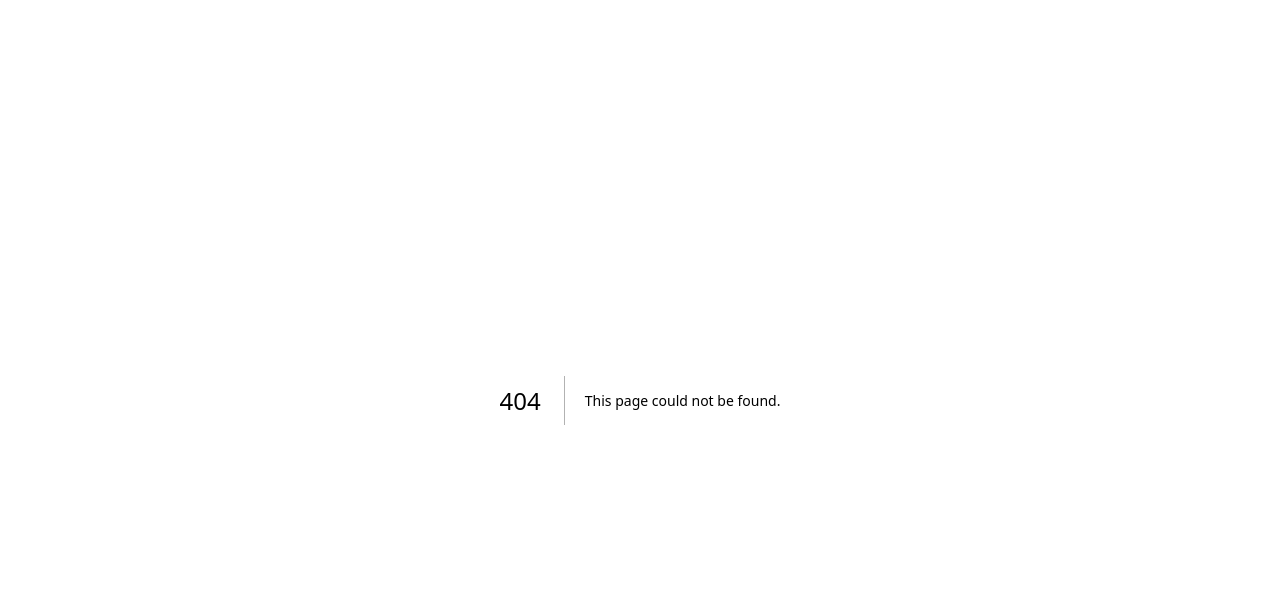
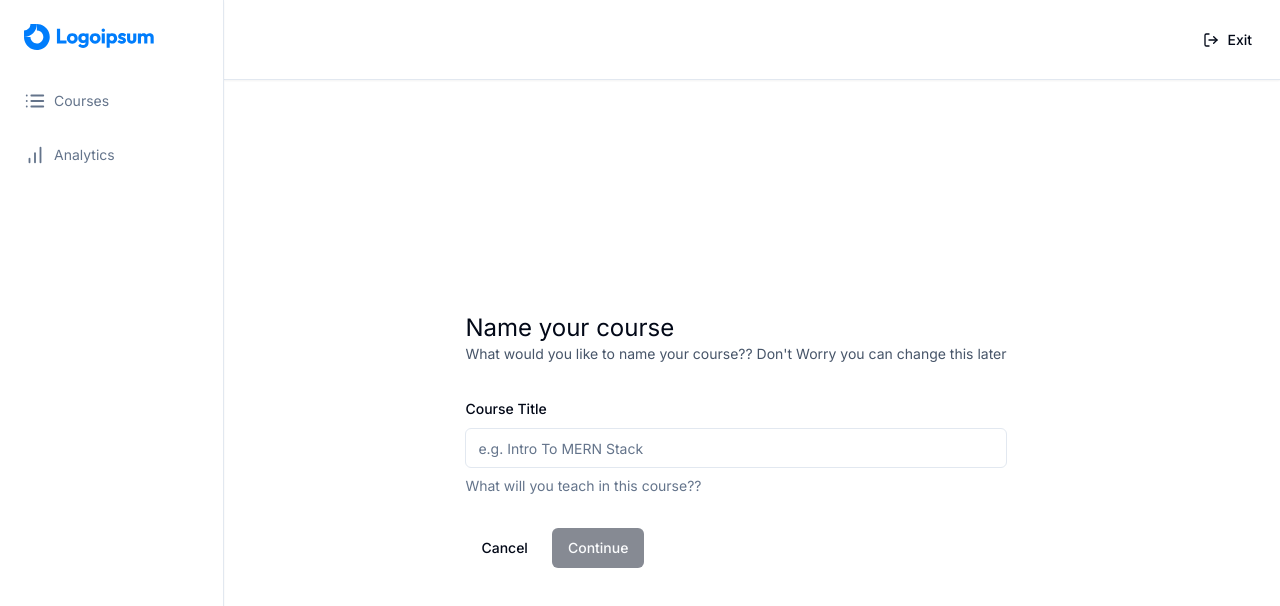
Before and after one commit to Tanish0023/lms-platform, a Next.js app: page /teacher/create in a window 1280 px wide. Before the commit this address had no page. Shown: the top 606 px of the page. Built offline with nearby package versions, Linux system fonts and the light colour scheme.

Commit message:
Configure DB

```diff
--- a/app/(dashboard)/(routes)/teacher/courses/page.tsx
+++ b/app/(dashboard)/(routes)/teacher/courses/page.tsx
@@ -1,6 +1,14 @@
+import { Button } from "@/components/ui/button";
+import Link from "next/link";
+
 const CoursesPage = () => {
-    return ( <div>
-        This is courses page
+    return (
+    <div className="p-6">
+        <Link href="/teacher/create">
+            <Button>
+                New Course
+            </Button>
+        </Link>
     </div> );
 }
 
--- /dev/null
+++ b/app/(dashboard)/(routes)/teacher/create/page.tsx
@@ -0,0 +1,104 @@
+"use client"
+
+import * as z from "zod"
+import axios from "axios";
+import {zodResolver} from "@hookform/resolvers/zod"
+import {useForm} from "react-hook-form";
+import { useRouter } from "next/navigation";
+
+//Shadcn import
+import {
+    Form,
+    FormControl,
+    FormDescription,
+    FormField,
+    FormItem,
+    FormLabel,
+    FormMessage
+} from "@/components/ui/form"
+import {Button} from "@/components/ui/button"
+import { Input } from "@/components/ui/input";
+import { title } from "process";
+import Link from "next/link";
+import toast from "react-hot-toast";
+
+
+const formSchema = z.object({
+    title: z.string().min(1,{
+        message:"Title is required"
+    }),
+
+})
+
+const CreatePage = () => {
+    const router = useRouter();
+
+    const form = useForm<z.infer<typeof formSchema>>({
+        resolver: zodResolver(formSchema),
+        defaultValues: {
+            title: ""
+        }
+    })
+
+    const {isSubmitting, isValid} = form.formState;
+
+
+    const onSubmit =  async (values: z.infer<typeof formSchema>) =>{
+        try{
+            const response = await axios.post("/api/course",values);
+            router.push(`/teacher/courses/${response.data.id}`)
+        }
+        catch(err){
+            toast.error("Something Went wrong!!")
+
+        }
+    }
+
+    return (
+        <div className="max-w-5xl max-auto flex md:items-center md:justify-center h-full p-6">
+            <div>
+                <h1 className="text-2xl">
+                    Name your course
+                </h1>
+                <p className="text-sm text-slate-600">
+                    What would you like to name your course?? Don't Worry you can change this later
+                </p>
+
+                <Form {...form}>
+                    <form onSubmit={form.handleSubmit(onSubmit)} className="space-y-8 mt-8">
+                        <FormField control={form.control} name="title"
+                        render={({field})=>(
+                            <FormItem>
+                                <FormLabel>
+                                    Course Title
+                                </FormLabel>
+                                <FormControl>
+                                    <Input disabled={isSubmitting}
+                                    placeholder="e.g. Intro To MERN Stack"
+                                    {...field}/>
+                                </FormControl>
+                                <FormDescription>
+                                    What will you teach in this course??
+                                </FormDescription>
+                                <FormMessage/>
+                            </FormItem>
+                        )}/>
+                        <div className="flex items-center gap-x-2">
+                            <Link href="/">
+                                <Button type="button" variant="ghost">
+                                    Cancel
+                                </Button>
+                            </Link>
+                            <Button type="submit" disabled={!isValid || isSubmitting}>
+                                Continue
+                            </Button>
+                        </div>
+                    </form>
+                </Form>
+
+            </div>
+        </div>
+     );
+}
+
+export default CreatePage;
--- a/app/layout.tsx
+++ b/app/layout.tsx
@@ -2,6 +2,7 @@
 import type { Metadata } from 'next'
 import { Inter } from 'next/font/google'
 import {ClerkProvider} from '@clerk/nextjs'
+import { ToastProvider } from '@/components/providers/toaster-provider'
 
 const inter = Inter({ subsets: ['latin'] })
 
@@ -18,7 +19,10 @@
   return (
     <ClerkProvider>
       <html lang="en">
-        <body className={inter.className}>{children}</body>
+        <body className={inter.className}>
+          <ToastProvider/>
+          {children}
+        </body>
       </html>
     </ClerkProvider>
   )
--- /dev/null
+++ b/components/providers/toaster-provider.tsx
@@ -0,0 +1,7 @@
+"use client"
+
+import {Toaster} from "react-hot-toast";
+
+export const ToastProvider = () => {
+    return <Toaster/>
+}
--- /dev/null
+++ b/components/ui/form.tsx
@@ -0,0 +1,178 @@
+"use client"
+
+import * as React from "react"
+import * as LabelPrimitive from "@radix-ui/react-label"
+import { Slot } from "@radix-ui/react-slot"
+import {
+  Controller,
+  ControllerProps,
+  FieldPath,
+  FieldValues,
+  FormProvider,
+  useFormContext,
+} from "react-hook-form"
+
+import { cn } from "@/lib/utils"
+import { Label } from "@/components/ui/label"
+
+const Form = FormProvider
+
+type FormFieldContextValue<
+  TFieldValues extends FieldValues = FieldValues,
+  TName extends FieldPath<TFieldValues> = FieldPath<TFieldValues>
+> = {
+  name: TName
+}
+
+const FormFieldContext = React.createContext<FormFieldContextValue>(
+  {} as FormFieldContextValue
+)
+
+const FormField = <
+  TFieldValues extends FieldValues = FieldValues,
+  TName extends FieldPath<TFieldValues> = FieldPath<TFieldValues>
+>({
+  ...props
+}: ControllerProps<TFieldValues, TName>) => {
+  return (
+    <FormFieldContext.Provider value={{ name: props.name }}>
+      <Controller {...props} />
+    </FormFieldContext.Provider>
+  )
+}
+
+const useFormField = () => {
+  const fieldContext = React.useContext(FormFieldContext)
+  const itemContext = React.useContext(FormItemContext)
+  const { getFieldState, formState } = useFormContext()
+
+  const fieldState = getFieldState(fieldContext.name, formState)
+
+  if (!fieldContext) {
+    throw new Error("useFormField should be used within <FormField>")
+  }
+
+  const { id } = itemContext
+
+  return {
+    id,
+    name: fieldContext.name,
+    formItemId: `${id}-form-item`,
+    formDescriptionId: `${id}-form-item-description`,
+    formMessageId: `${id}-form-item-message`,
+    ...fieldState,
+  }
+}
+
+type FormItemContextValue = {
+  id: string
+}
+
+const FormItemContext = React.createContext<FormItemContextValue>(
+  {} as FormItemContextValue
+)
+
+const FormItem = React.forwardRef<
+  HTMLDivElement,
+  React.HTMLAttributes<HTMLDivElement>
+>(({ className, ...props }, ref) => {
+  const id = React.useId()
+
+  return (
+    <FormItemContext.Provider value={{ id }}>
+      <div ref={ref} className={cn("space-y-2", className)} {...props} />
+    </FormItemContext.Provider>
+  )
+})
+FormItem.displayName = "FormItem"
+
+const FormLabel = React.forwardRef<
+  React.ElementRef<typeof LabelPrimitive.Root>,
+  React.ComponentPropsWithoutRef<typeof LabelPrimitive.Root>
+>(({ className, ...props }, ref) => {
+  const { error, formItemId } = useFormField()
+
+  return (
+    <Label
+      ref={ref}
+      className={cn(error && "text-destructive", className)}
+      htmlFor={formItemId}
+      {...props}
+    />
+  )
+})
+FormLabel.displayName = "FormLabel"
+
+const FormControl = React.forwardRef<
+  React.ElementRef<typeof Slot>,
+  React.ComponentPropsWithoutRef<typeof Slot>
+>(({ ...props }, ref) => {
+  const { error, formItemId, formDescriptionId, formMessageId } = useFormField()
+
+  return (
+    <Slot
+      ref={ref}
+      id={formItemId}
+      aria-describedby={
+        !error
+          ? `${formDescriptionId}`
+          : `${formDescriptionId} ${formMessageId}`
+      }
+      aria-invalid={!!error}
+      {...props}
+    />
+  )
+})
+FormControl.displayName = "FormControl"
+
+const FormDescription = React.forwardRef<
+  HTMLParagraphElement,
+  React.HTMLAttributes<HTMLParagraphElement>
+>(({ className, ...props }, ref) => {
+  const { formDescriptionId } = useFormField()
+
+  return (
+    <p
+      ref={ref}
+      id={formDescriptionId}
+      className={cn("text-sm text-muted-foreground", className)}
+      {...props}
+    />
+  )
+})
+FormDescription.displayName = "FormDescription"
+
+const FormMessage = React.forwardRef<
+  HTMLParagraphElement,
+  React.HTMLAttributes<HTMLParagraphElement>
+>(({ className, children, ...props }, ref) => {
+  const { error, formMessageId } = useFormField()
+  const body = error ? String(error?.message) : children
+
+  if (!body) {
+    return null
+  }
+
+  return (
+    <p
+      ref={ref}
+      id={formMessageId}
+      className={cn("text-sm font-medium text-destructive", className)}
+      {...props}
+    >
+      {body}
+    </p>
+  )
+})
+FormMessage.displayName = "FormMessage"
+
+export {
+  useFormField,
+  Form,
+  FormItem,
+  FormLabel,
+  FormControl,
+  FormDescription,
+  FormMessage,
+  FormField,
+}
--- /dev/null
+++ b/components/ui/input.tsx
@@ -0,0 +1,25 @@
+import * as React from "react"
+
+import { cn } from "@/lib/utils"
+
+export interface InputProps
+  extends React.InputHTMLAttributes<HTMLInputElement> {}
+
+const Input = React.forwardRef<HTMLInputElement, InputProps>(
+  ({ className, type, ...props }, ref) => {
+    return (
+      <input
+        type={type}
+        className={cn(
+          "flex h-10 w-full rounded-md border border-input bg-background px-3 py-2 text-sm ring-offset-background file:border-0 file:bg-transparent file:text-sm file:font-medium file:text-foreground placeholder:text-muted-foreground focus-visible:outline-none focus-visible:ring-2 focus-visible:ring-ring focus-visible:ring-offset-2 disabled:cursor-not-allowed disabled:opacity-50",
+          className
+        )}
+        ref={ref}
+        {...props}
+      />
+    )
+  }
+)
+Input.displayName = "Input"
+
+export { Input }
--- /dev/null
+++ b/components/ui/label.tsx
@@ -0,0 +1,26 @@
+"use client"
+
+import * as React from "react"
+import * as LabelPrimitive from "@radix-ui/react-label"
+import { cva, type VariantProps } from "class-variance-authority"
+
+import { cn } from "@/lib/utils"
+
+const labelVariants = cva(
+  "text-sm font-medium leading-none peer-disabled:cursor-not-allowed peer-disabled:opacity-70"
+)
+
+const Label = React.forwardRef<
+  React.ElementRef<typeof LabelPrimitive.Root>,
+  React.ComponentPropsWithoutRef<typeof LabelPrimitive.Root> &
+    VariantProps<typeof labelVariants>
+>(({ className, ...props }, ref) => (
+  <LabelPrimitive.Root
+    ref={ref}
+    className={cn(labelVariants(), className)}
+    {...props}
+  />
+))
+Label.displayName = LabelPrimitive.Root.displayName
+
+export { Label }
```
Also changed, not shown: lib/db.ts (added, +9 -0 lines), package.json (+11 -1 lines), 2 other files (tests, documents, lock files or other folders).
